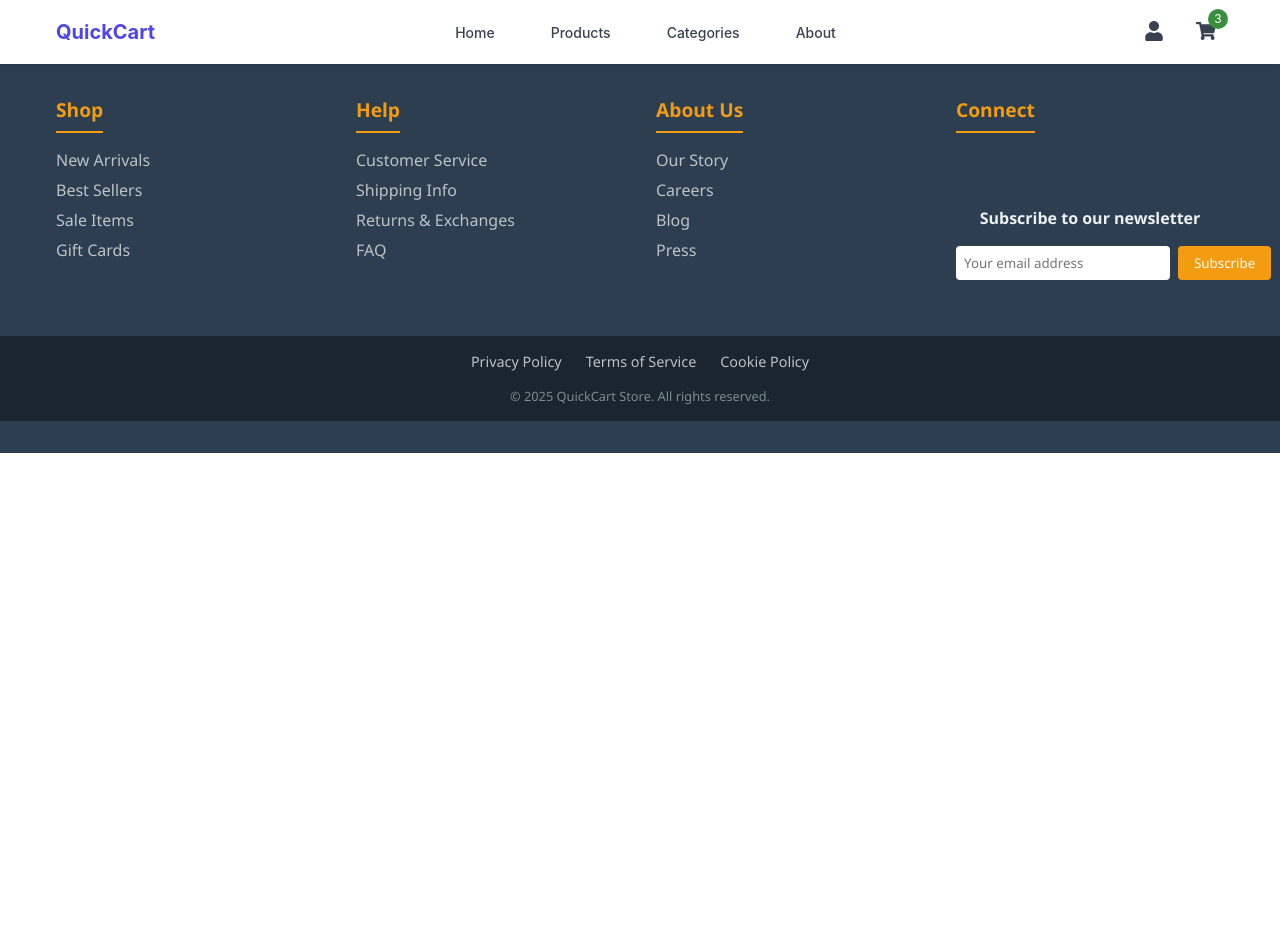
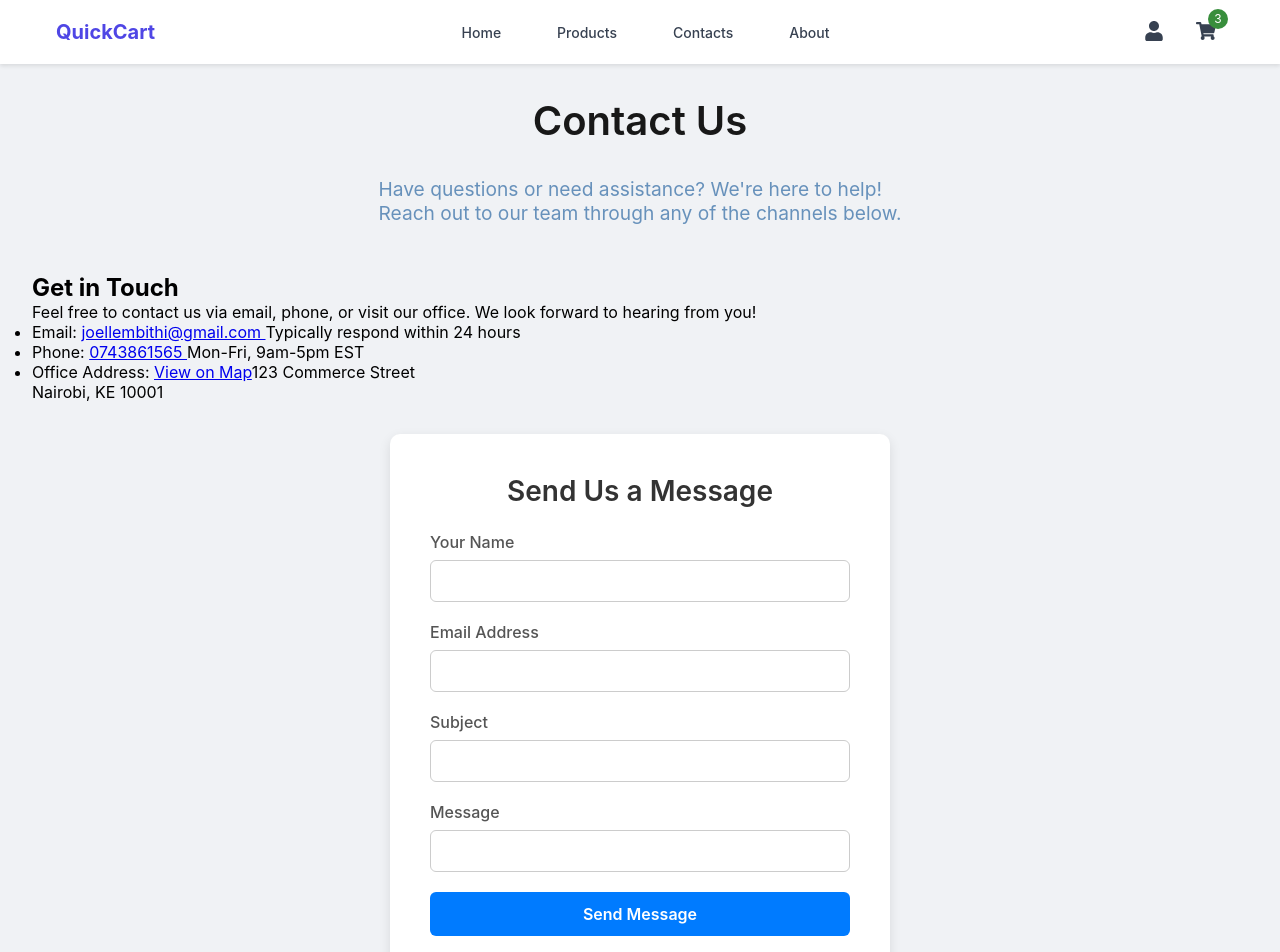
Before and after one commit to SmartMinds1/QuickCart, a React (Create React App) app in the folder client/: page /contact in a window 1280 px wide. Shown: the top 952 px of the page. Before the commit the page ends 800 px from the top, so only its background shows below. Built offline with nearby package versions, Linux system fonts and the light colour scheme.

Commit message:
Doind Contact page

```diff
--- a/client/package.json
+++ b/client/package.json
@@ -13,7 +13,7 @@
     "react": "^19.1.0",
     "react-dom": "^19.1.0",
     "react-icons": "^5.5.0",
-    "react-router-dom": "^7.6.0",
+    "react-router-dom": "^7.6.2",
     "react-scripts": "5.0.1",
     "tailwindcss": "^4.1.7",
     "web-vitals": "^2.1.4"
--- a/client/src/App.js
+++ b/client/src/App.js
@@ -1,11 +1,21 @@
 import React from "react";
+import { BrowserRouter as Router, Routes, Route } from "react-router-dom";
 import Home from "./pages/Home";
+import Contacts from "./pages/Contact/Contacts";
+import NavBar from "./components/Home/NavBar";
+import Footer from "./components/Footer/Footer";
+
 
 function App() {
   return (
-    <div>
-      <Home/>
-    </div>
+    <Router>
+    <NavBar/>
+      <Routes>
+        <Route path="/" element={<Home />} />
+        <Route path="/contact" element={<Contacts />} />
+      </Routes>
+      <Footer />
+    </Router>
   );
 }
 
--- a/client/src/components/Home/NavBar.jsx
+++ b/client/src/components/Home/NavBar.jsx
@@ -1,6 +1,8 @@
 import React, { useState } from 'react';
 import { FaBars, FaTimes, FaShoppingCart, FaUser } from 'react-icons/fa';
 import './NavBar.css';
+import { Link } from 'react-router-dom';
+import Contacts from '../../pages/Contact/Contacts';
 const NavBar = () => {
   const [isOpen, setIsOpen] = useState(false);
 
@@ -16,7 +18,7 @@ const NavBar = () => {
         <div className="navbar-links">
           <a href="#">Home</a>
           <a href="#">Products</a>
-          <a href="#">Categories</a>
+          <Link to="contact">Contacts</Link>
           <a href="#">About</a>
         </div>
 
--- /dev/null
+++ b/client/src/pages/Contact/Contact.css
@@ -0,0 +1,96 @@
+.container {
+
+
+    justify-content: center;
+    align-items: center;
+
+    background-color: #f0f2f5;
+
+.contact {
+    display:flex;
+    flex-direction: column;
+    justify-content: center;
+    align-items: center;
+
+    .heading {
+        font-size:40px;
+        font-weight: 600;
+        color: #181818;
+        margin: 2rem;
+    }
+
+    .heading-text {
+        display:flex;
+        justify-content: center;
+        align-items: center;
+        font-size:1.2rem;
+        color: rgb(103, 145, 187);
+
+    }
+}
+
+.left-side {
+    display:flex;
+    flex-direction: column;
+    margin: 2rem;
+    margin-top: 3rem;
+
+
+}
+.right-side {
+  background-color: #ffffff;
+  padding: 40px;
+  max-width: 500px;
+  margin: 0 auto;
+  border-radius: 10px;
+  box-shadow: 0 4px 12px rgba(0, 0, 0, 0.1);
+}
+
+.title {
+  font-size: 28px;
+  font-weight: 600;
+  color: #333;
+  margin-bottom: 24px;
+  text-align: center;
+}
+
+label {
+  display: block;
+  font-weight: 500;
+  margin-bottom: 8px;
+  color: #555;
+}
+
+.input-field {
+  width: 100%;
+  padding: 10px 14px;
+  margin-bottom: 20px;
+  border: 1px solid #ccc;
+  border-radius: 6px;
+  font-size: 16px;
+  transition: border-color 0.3s ease;
+}
+
+.input-field:focus {
+  border-color: #007bff;
+  outline: none;
+}
+
+.send-button {
+  width: 100%;
+  padding: 12px;
+  background-color: #007bff;
+  color: white;
+  font-weight: 600;
+  border: none;
+  border-radius: 6px;
+  font-size: 16px;
+  cursor: pointer;
+  transition: background-color 0.3s ease;
+}
+
+.send-button:hover {
+  background-color: #0056b3;
+}
+
+}
--- /dev/null
+++ b/client/src/pages/Contact/Contacts.jsx
@@ -0,0 +1,55 @@
+import React from 'react'
+import './Contact.css'
+const Contacts = () => {
+  return (
+    <div className='container'>
+      <div className='contact'>
+        <h1 className='heading'>Contact Us</h1>
+      <p className='heading-text'>Have questions or need assistance? We're here to help! <br /> Reach out to our team through any of the channels below.</p>
+      </div>
+
+      {/* left side */}
+
+      <div className='left-side'>
+        <h2 className='left-side-heading'>Get in Touch</h2>
+        <p className='left-side-text'>Feel free to contact us via email, phone, or visit our office. We look forward to hearing from you!</p>
+        <ul className='contact-list'>
+          <li>Email: <a href="mailto:" className='contact-link'>joellembithi@gmail.com </a>
+          <span className='contact-info'>Typically respond within 24 hours</span> </li>
+          <li>Phone: <a href="tel:" className='contact-link'>0743861565 </a>
+          <span className='contact-info'>Mon-Fri, 9am-5pm EST</span></li>
+
+
+          <li>Office Address: <a href="https://www.google.com/maps" target="_blank" rel="noopener noreferrer" className='contact-link'>View on Map</a>
+          <span>123 Commerce Street<br />
+Nairobi, KE 10001</span>
+</li>
+        </ul>
+
+      </div>
+
+      {/* right side */}
+
+      <div className="right-side">
+  <h1 className="title">Send Us a Message</h1>
+
+  <label>Your Name</label>
+  <input type="text" className="input-field" />
+
+  <label>Email Address</label>
+  <input type="text" className="input-field" />
+
+  <label>Subject</label>
+  <input type="text" className="input-field" />
+
+  <label>Message</label>
+  <input type="text" className="input-field" />
+
+  <button className="send-button">Send Message</button>
+</div>
+
+    </div>
+  )
+}
+
+export default Contacts
```
Also changed, not shown: 1 other file (tests, documents, lock files or other folders).
